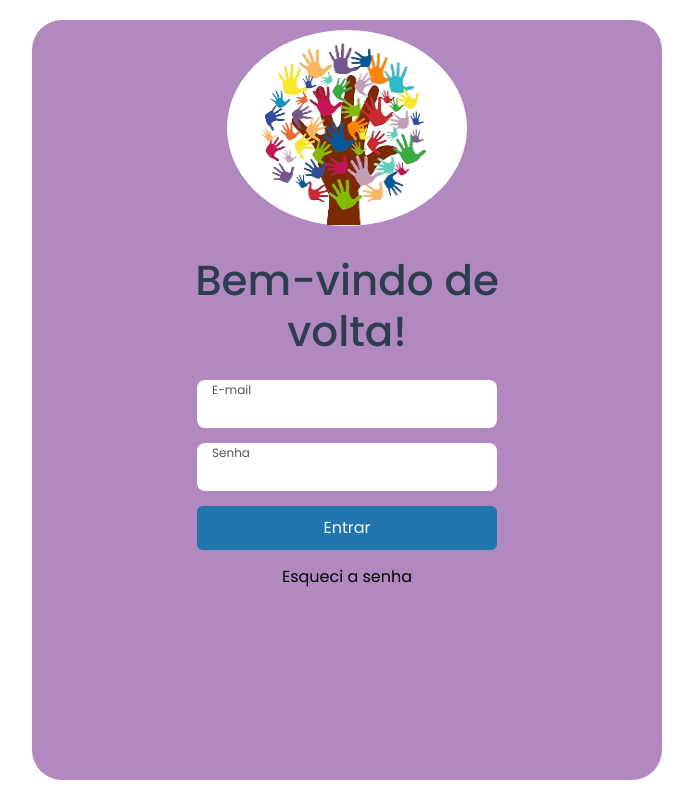
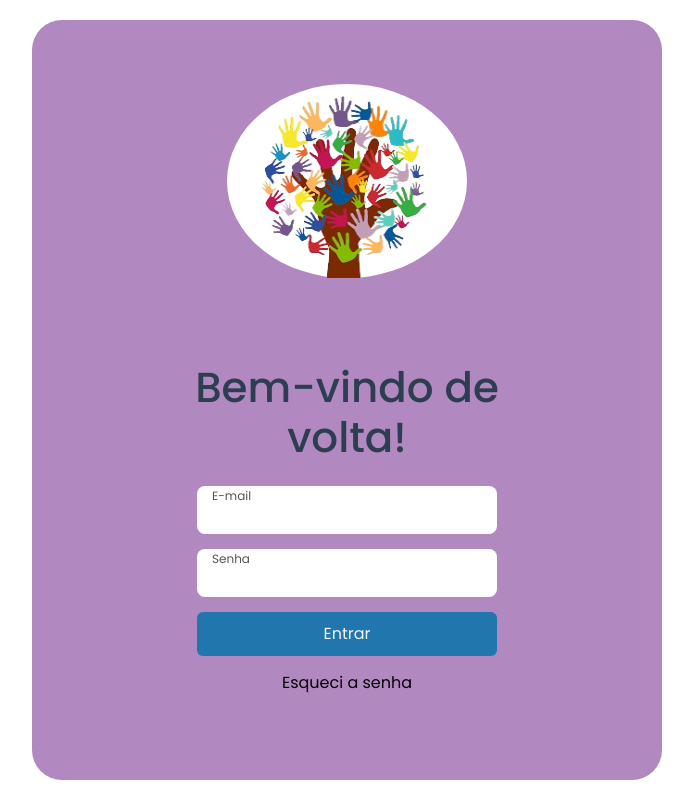
Before and after one commit to chroanz/front-devops, a Vue app: page /login in a window 1280 px wide. Shown: the whole page, without its empty margins (293-986 px from the left). Built offline with nearby package versions, Linux system fonts and the light colour scheme.

Commit message:
style: mofica a posição dos elementos dentro da div form-login-area

```diff
--- a/src/components/pages/LoginComponent.vue
+++ b/src/components/pages/LoginComponent.vue
@@ -45,11 +45,10 @@ export default {};
   display: flex;
   flex-direction: column;
   align-items: center;
-  gap: 30px;
 }
 
 .form-area-img {
-  margin-top: 10px;
+  margin-top: 4em;
   background-color: #FFF;
   width: 240px;
   height: 228px;
@@ -70,6 +69,7 @@ export default {};
   display: flex;
   flex-direction: column;
   align-items: center;
+  justify-content: center;
   gap: 15px;
 }
 
```
